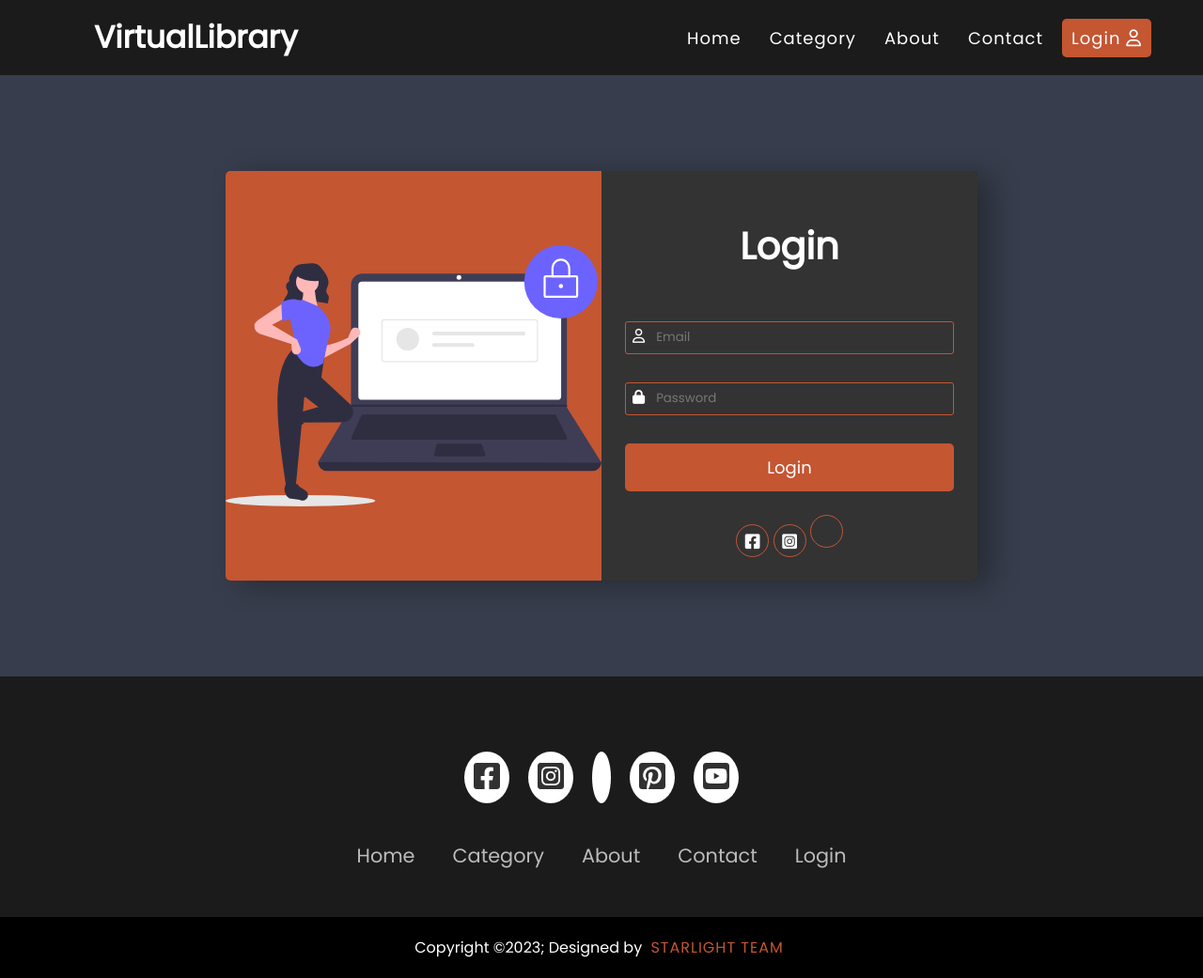
After one commit to rickylu303/LibreriaVirtual, a PHP site: page /view/login.php in a window 1280 px wide. The commit adds this page. Shown: the whole page at 94% size. Run offline with PHP 8.4, Linux system fonts and the light colour scheme.

Commit message:
Interfaces Header, Footer y Login completas

```diff
--- /dev/null
+++ b/includes/footer_view.php
@@ -0,0 +1,27 @@
+<?php
+    function footer_view(){ ?>
+        <footer>
+            <div class="footerContainer">
+                <div class="socialIcons">
+                    <a href="https://www.facebook.com/"><i class="fa-brands fa-square-facebook"></i></a>
+                    <a href="https://www.instagram.com/"><i class="fa-brands fa-square-instagram"></i></a>
+                    <a href="https://twitter.com/"><i class="fa-brands fa-square-x-twitter"></i></a>
+                    <a href="https://www.pinterest.com/"><i class="fa-brands fa-square-pinterest"></i></a>
+                    <a href="https://www.youtube.com/"><i class="fa-brands fa-square-youtube"></i></a>
+                </div>
+                <div class="footerNav">
+                    <ul>
+                        <li><a href="../index.php">Home</a></li>
+                        <li><a href="./category.php">Category</a></li>
+                        <li><a href="./about.php">About</a></li>
+                        <li><a href="./contact.php">Contact</a></li>
+                        <li><a href="./login.php">Login</a></li>
+                    </ul>
+                </div>
+            </div>
+            <div class="footerBottom">
+                <p>Copyright &copy;2023; Designed by <span class="designer"> Starlight Team</p>
+            </div>
+        </footer>
+    <?php }
+?>
--- /dev/null
+++ b/sfx/footer.css
@@ -0,0 +1,110 @@
+@import url('https://fonts.googleapis.com/css2?family=Poppins&display=swap');
+
+:root{
+    --white: #fff;
+    --orange: #C45632;
+    --black: #1b1b1b;
+    --gray: #373D4C;
+}
+
+*{
+    margin: 0;
+    padding: 0;
+    box-sizing: border-box;
+    font-family: 'Poppins', sans-serif;
+}
+
+footer{
+    background-color: var(--black);
+}
+
+.footerContainer{
+    width: 100%;
+    padding: 70px 30px 20px;
+}
+
+.socialIcons{
+    display: flex;
+    justify-content: center;
+}
+
+.socialIcons a{
+    text-decoration: none;
+    padding: 10px;
+    background-color: var(--white);
+    opacity: 1;
+    margin: 10px;
+    border-radius: 50%;
+}
+
+.socialIcons a i{
+    font-size: 2em;
+    color: var(--black);
+    opacity: 0.9;
+}
+
+/* Hover Effects on Social Media Icons */
+.socialIcons a:hover{
+    background-color: var(--black);
+    transition: 0.5s;
+}
+
+.socialIcons a:hover i{
+    color: var(--orange);
+    opacity: 1;
+    transition: 0.5s;
+}
+
+.footerNav{
+    margin: 30px 0;
+}
+
+.footerNav ul{
+    display: flex;
+    justify-content: center;
+    list-style: none;
+}
+
+.footerNav ul li a{
+    color: var(--white);
+    margin: 20px;
+    text-decoration: none;
+    font-size: 1.3em;
+    opacity: 0.7;
+    transition: 0.5s;
+}
+
+.footerNav ul li a:hover{
+    color: var(--orange);
+    opacity: 1;
+}
+
+.footerBottom{
+    background-color: #000;
+    padding: 20px;
+    text-align: center;
+}
+
+.footerBottom p{
+    color: var(--white);
+}
+
+.designer{
+    color: var(--orange);
+    opacity: 1.5;
+    text-transform: uppercase;
+    letter-spacing: 1px;
+    font-weight: 400;
+    margin: 0px 5px;
+}
+
+@media (max-width: 700px){
+    .footerNav ul{
+        flex-direction: column;
+    }
+    .footerNav ul li{
+        width: 100%;
+        text-align: center;
+        margin: 10px;
+    }
+}
--- /dev/null
+++ b/sfx/header.css
@@ -0,0 +1,108 @@
+@import url('https://fonts.googleapis.com/css2?family=Poppins&display=swap');
+
+:root{
+    --white: #fff;
+    --orange: #C45632;
+    --black: #1b1b1b;
+    --gray: #373D4C;
+}
+
+*{
+    margin: 0;
+    padding: 0;
+    box-sizing: border-box;
+    font-family: 'Poppins', sans-serif;
+}
+
+nav{
+    height: 80px;
+    background: var(--black);
+    display: flex;
+    align-items: center;
+    justify-content: space-between;
+    padding: 0px 50px 0px 100px;
+}
+
+nav .logo{
+    font-size: 33px;
+    color: var(--white);
+    font-weight: 600;
+}
+
+nav ul{
+    display: flex;
+    list-style: none;
+}
+
+nav ul li{
+    margin: 0 5px;
+}
+
+
+nav ul li a{
+    color: var(--white);
+    text-decoration: none;
+    font-size: 18px;
+    font-weight: 500;
+    letter-spacing: 1px;
+    padding: 8px 10px;
+    border-radius: 5px;
+    transition: all 0.3s ease;
+}
+
+nav ul li a:hover{
+    color: var(--white);
+    background: var(--orange);
+}
+
+nav ul li a.active{
+    color: var(--white);
+    background: var(--orange);
+}
+
+nav .menu-btn i{
+    color: var(--white);
+    font-size: 22px;
+    cursor: pointer;
+    display: none;
+}
+
+#click{
+    display: none;
+}
+
+@media (max-width: 940px){
+    nav .menu-btn i{
+        display: block;
+    }
+    #click:checked ~ .menu-btn i:before{
+        content: "\f00d";
+    }
+    nav ul{
+        position: fixed;
+        top: 80px;
+        left: 100%;
+        background: var(--black);
+        height: 100vh;
+        width: 100%;
+        display: block;
+        text-align: center;
+        transition: all 0.3s ease;
+    }
+
+    #click:checked ~ ul{
+        left: 0%;
+    }
+    nav ul li{
+        margin: 40px 0;
+    }
+    nav ul li a{
+        font-size: 20px;
+        display: block;
+    }
+    nav ul li a:hover,
+    nav ul li a.active{
+        color: var(--orange);
+        background: none;
+    }
+}
--- /dev/null
+++ b/sfx/login.css
@@ -0,0 +1,132 @@
+@import url('https://fonts.googleapis.com/css2?family=Poppins&display=swap');
+
+:root{
+    --white: #fff;
+    --orange: #C45632;
+    --black: #1b1b1b;
+    --gray: #373D4C;
+}
+
+*{
+    margin: 0;
+    padding: 0;
+    box-sizing: border-box;
+    font-family: 'Poppins', sans-serif;
+}
+
+.loginContainer{
+    background: var(--gray);
+    display: flex;
+    justify-content: center;
+    align-items: center;
+    min-height: 80vh;
+}
+
+.login{
+    width: 800px;
+    min-height: 400px;
+    overflow: hidden;
+    border-radius: 5px;
+    background: #222;
+    display: flex;
+    box-shadow: 15px 5px 30px rgba(0,0,0,0.3);
+}
+
+.loginContent{
+    flex-basis: 50%;
+    display: flex;
+    justify-content: center;
+    align-items: center;
+    flex-direction: column;
+    background: var(--orange);
+    transition: 0.5s;
+}
+
+.loginContent img{
+    width: 100%;
+}
+
+.loginContent:hover img{
+    transform: scale(1.2);
+}
+
+.loginForm{
+    flex-basis: 50%;
+    background: #333;
+    padding: 25px;
+}
+
+.loginForm h1{
+    text-align: center;
+    margin-top: 25px;
+    font-size: 2.5em;
+    margin-bottom: 50px;
+    color: var(--white);
+}
+
+.tbox{
+    border-radius: 3px;
+    background: transparent;
+    outline: none;
+    border: 1px solid var(--orange);
+    width: 100%;
+    height: 35px;
+    margin: 30px 0;
+}
+
+.tbox input{
+    background: transparent;
+    width: 90%;
+    outline: none;
+    border: 0;
+    padding-left: 5px;
+    color: var(--white);
+}
+
+::placeholder{
+    color: #777;
+}
+
+.tbox i{
+    color: var(--white);
+    font-size: 15px;
+    padding: 7px;
+}
+
+.btn{
+    width: 100%;
+    border: 0;
+    border-radius: 5px;
+    background: var(--orange);
+    color: var(--white);
+    padding: 12px;
+    font-size: 18px;
+}
+
+.social{
+    margin-top: 25px;
+    list-style: none;
+    text-align: center;
+}
+
+.social li{
+    display: inline-block;
+}
+.social li i{
+    height: 35px;
+    width: 35px;
+    line-height: 35px;
+    border: 1px solid var(--orange);
+    border-radius: 50%;
+    font-size: 18px;
+    color: var(--white);
+    cursor: pointer;
+}
+
+/*Responsive Design*/
+@media(max-width: 768px){
+    .login{
+        flex-direction: column;
+        margin: 0 15px;
+    }
+}
--- /dev/null
+++ b/view/login.php
@@ -0,0 +1,70 @@
+<?php
+
+
+?>
+
+<!DOCTYPE html>
+<html lang="en">
+<head>
+    <meta charset="UTF-8">
+    <meta name="viewport" content="width=device-width, initial-scale=1.0">
+    <title>Virtual Library</title>
+    <link rel="stylesheet" href="../sfx/header.css">
+    <link rel="stylesheet" href="../sfx/footer.css">
+    <link rel="stylesheet" href="../sfx/login.css">
+    <script src="https://code.jquery.com/jquery-3.7.1.js"></script>
+    <link rel="stylesheet" href="https://cdnjs.cloudflare.com/ajax/libs/font-awesome/6.4.2/css/all.min.css"/>
+</head>
+<body>
+    <nav>
+        <div class="logo">VirtualLibrary</div>
+        <input type="checkbox" id="click">
+        <label for="click" class="menu-btn">
+            <i class="fa-solid fa-bars"></i>
+        </label>
+        <ul>
+            <li><a href="../index.php">Home</a></li>
+            <li><a href="./category.php">Category</a></li>
+            <li><a href="./about.php">About</a></li>
+            <li><a href="./contact.php">Contact</a></li>
+            <li><a class="active" href="./login.php">Login <i class="fa-regular fa-user"></i> </a></li>
+        </ul>
+    </nav>
+
+    <div class="loginContainer">
+        <div class="login">
+            <div class="loginContent">
+                <img src="../sfx/images/login1.svg" alt="">
+            </div>
+            <div class="loginForm">
+                <h1>Login</h1>
+                <form action="">
+                    <div class="tbox">
+                        <i class="fa-regular fa-user"></i><input type="text" name="Email" placeholder="Email">
+                    </div>
+                    <div class="tbox">
+                        <i class="fa-solid fa-lock"></i><input type="password" name="Pass" placeholder="Password">
+                    </div>
+                    <button class="btn">Login</button>
+                </form>
+                <ul class="social">
+                    <li>
+                        <i class="fa-brands fa-square-facebook"></i>
+                    </li>
+                    <li>
+                        <i class="fa-brands fa-square-instagram"></i>
+                    </li>
+                    <li>
+                        <i class="fa-brands fa-square-x-twitter"></i>
+                    </li>
+                </ul>
+            </div>
+        </div>
+    </div>
+
+    <?php
+        include '../includes/footer_view.php';
+        footer_view();
+    ?>
+</body>
+</html>
```
Also changed, not shown: controller/directories.php (added, +15 -0 lines), includes/footer.php (added, +27 -0 lines), includes/header.php (added, +18 -0 lines), index.php (+29 -1 lines), sfx/styles.css (added, +19 -0 lines), view/about.php (+41 -0 lines), view/category.php (+39 -0 lines), view/contact.php (+39 -0 lines), README.md, sfx/images/login1.svg (added), sfx/images/login2.svg (added), sfx/images/login3.svg (added).
